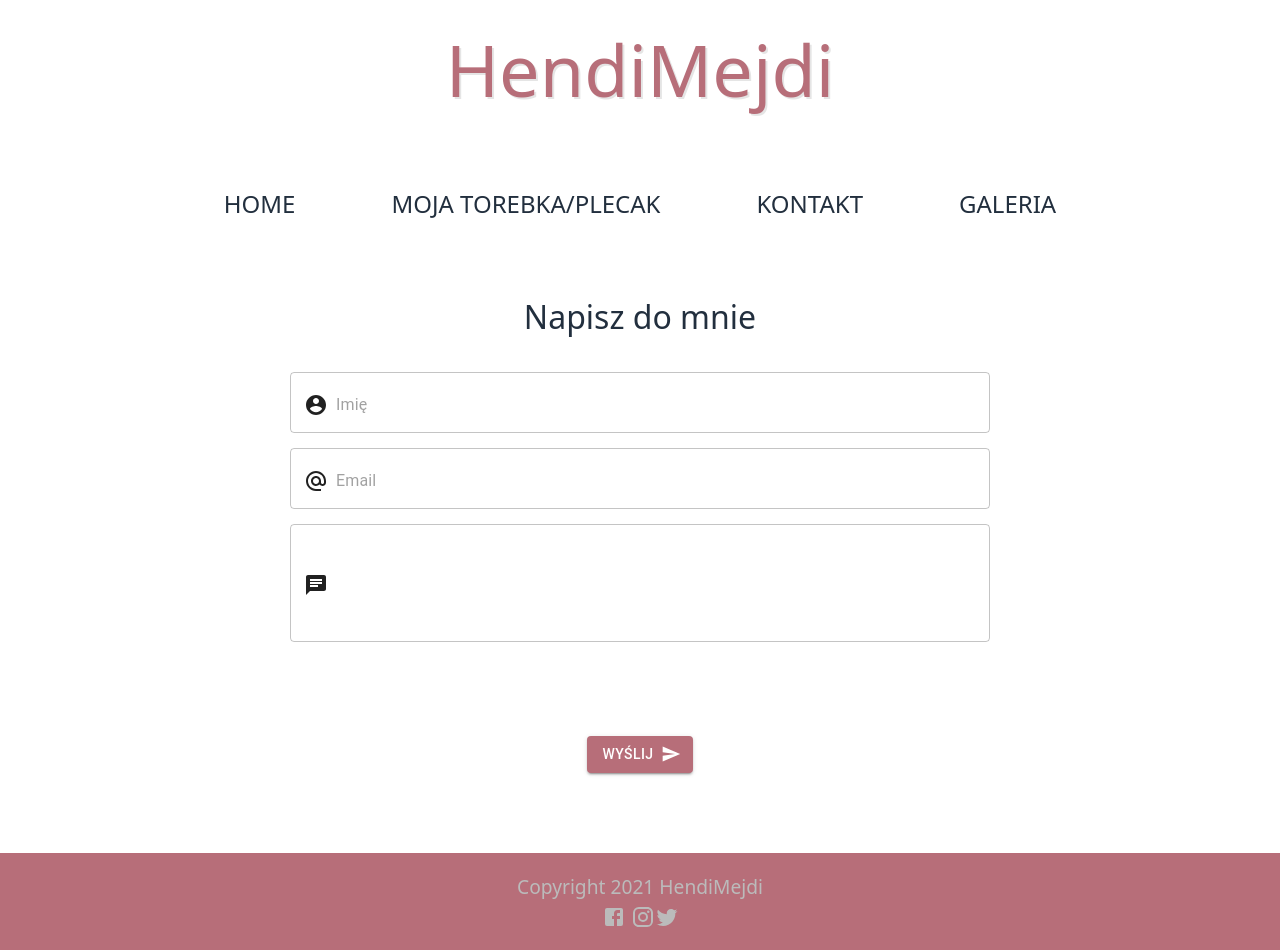
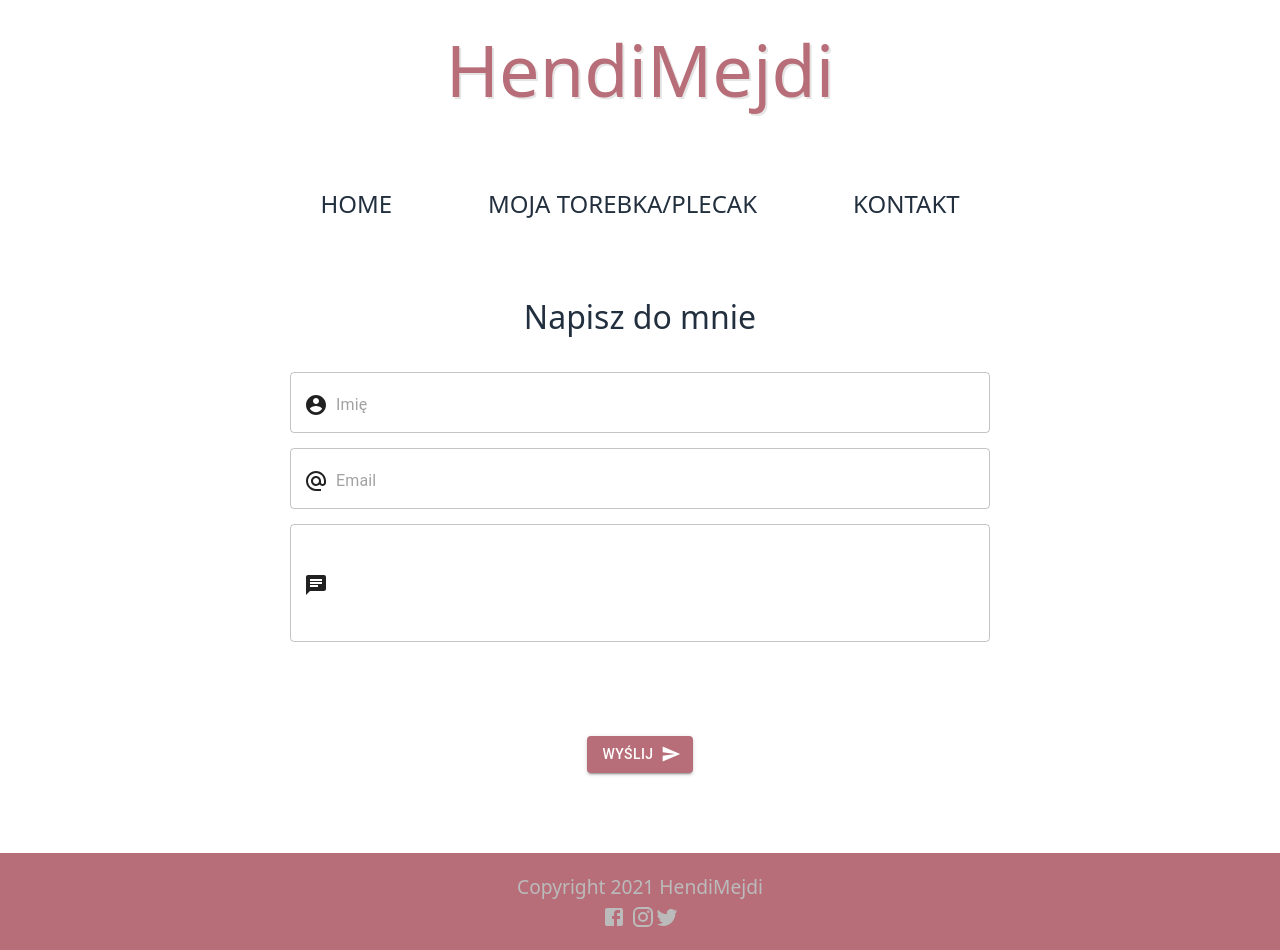
Before and after one commit to Piotr-Zacharski/hendimejdinc, a Next.js app: page /contact in a window 1280 px wide. Built offline with nearby package versions, Linux system fonts and the light colour scheme.

Commit message:
Without logo

```diff
--- a/components/Nav.js
+++ b/components/Nav.js
@@ -45,7 +45,7 @@ export default function Nav() {
             </Link>
             <Link href="/mybag">Moja torebka/plecak</Link>
             <Link href="/contact">Kontakt</Link>
-            <Link href="/gallery">Galeria</Link>
+            {/* <Link href="/gallery">Galeria</Link> */}
         </NavStyles>
     )
 }
```
